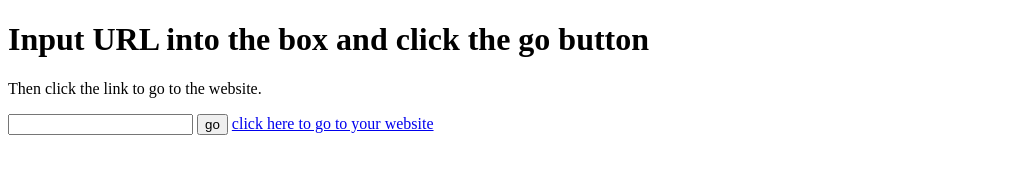
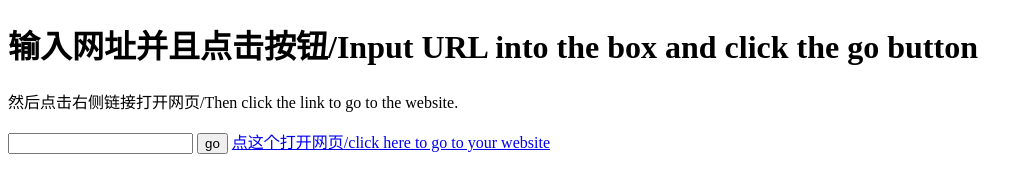
Before and after one commit to szw0407/URL-redirect, a plain HTML site: page index.html in a window 1280 px wide. Shown: the whole page, without its empty margins (0-1033 px from the left). Drawn offline with Linux system fonts and the light colour scheme.

Commit message:
Update index.html

```diff
--- a/index.html
+++ b/index.html
@@ -4,7 +4,7 @@
     function func() {
       var u = document.getElementById("url").value;
       if (u == "") {
-        alert("Empty Input");
+        alert("输入为空/Empty Input");
         return;
       }
       if (!u.includes('://') && !u.includes(':')) {
@@ -17,13 +17,13 @@
 </head>
 <body>
 
- <h1>Input URL into the box and click the go button</h1>
+ <h1>输入网址并且点击按钮/Input URL into the box and click the go button</h1>
 <p>
-Then click the link to go to the website.
+然后点击右侧链接打开网页/Then click the link to go to the website.
 </p>
 <input title="URL" type="text" name="url" id="url" />
 <button onclick="func()">go</button>
-<a id="link" href="javascript:alert('Empty Input')">
-  click here to go to your website</a
+<a id="link" href="javascript:alert('输入为空！/Empty Input')">
+  点这个打开网页/click here to go to your website</a
 >
 </body>
```
